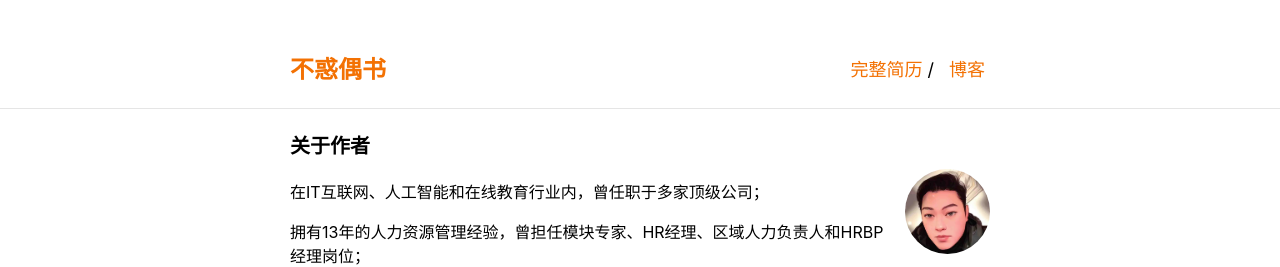
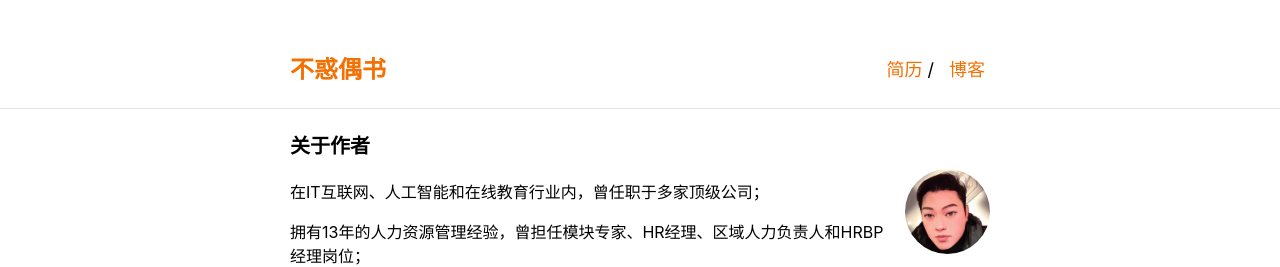
Before and after one commit to Harteyang/index, a Jekyll site: the page built from index.md, in a window 1280 px wide. Shown: the top 267 px of the page. Built offline with Jekyll 4.4.1, drawn with Linux system fonts in a browser that asks for light colours.

Commit message:
Update _config.yml

```diff
--- a/_config.yml
+++ b/_config.yml
@@ -16,7 +16,7 @@ sass:
     sass_dir: _sass
 
 nav:
- - name: "完整简历"
+ - name: "简历"
    link: "https://harteyang.github.io/resume/"
 #  link: "https://harte.top/杨强-人力资源管理10年以上.pdf"
  - name: "博客"
```
